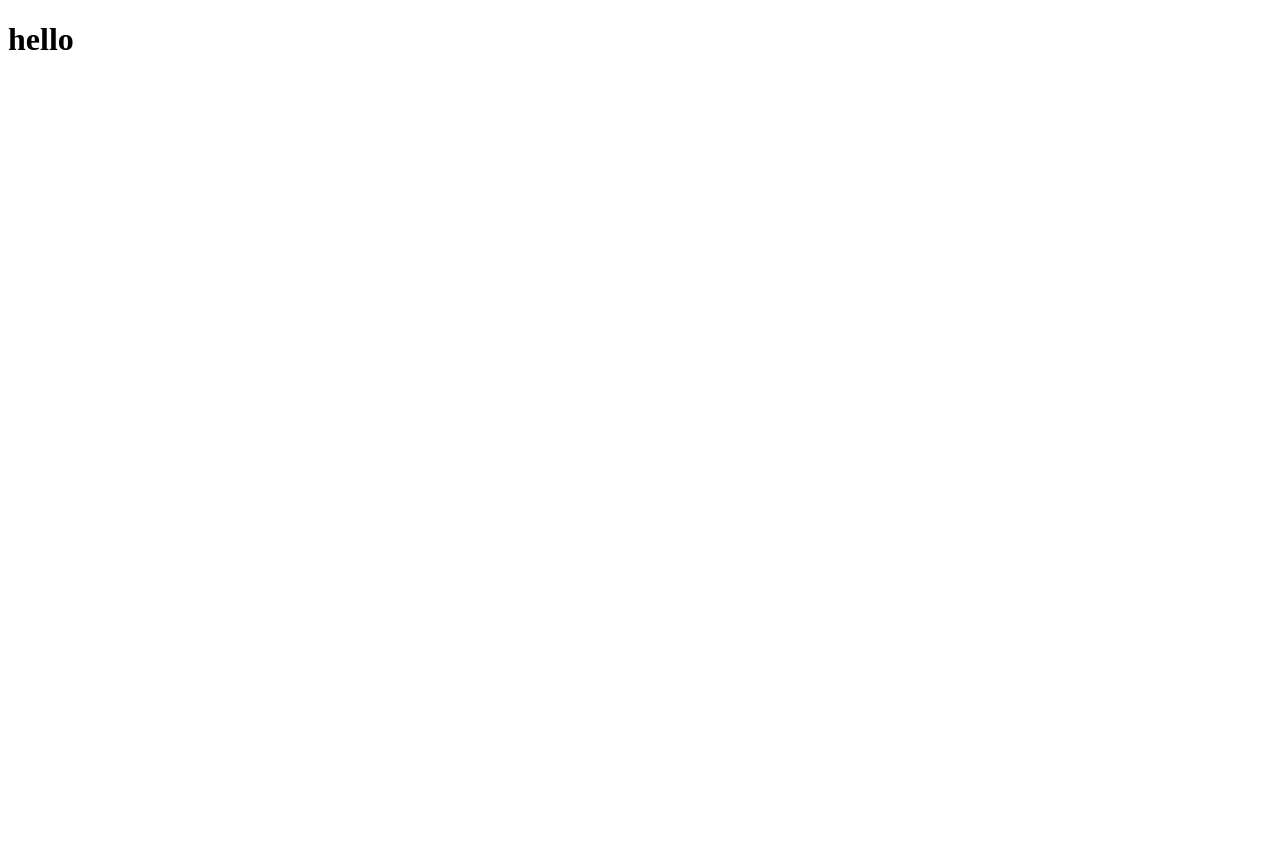
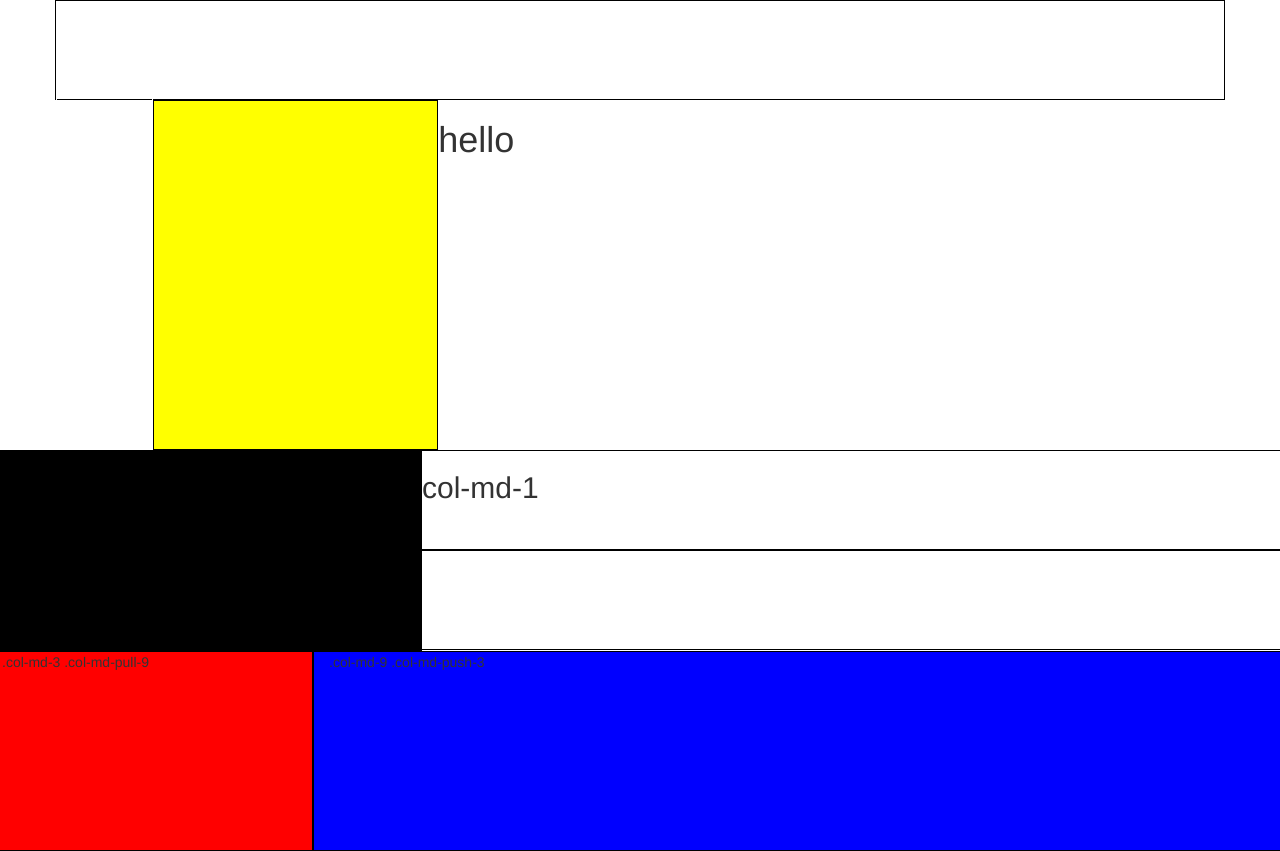
Before and after one commit to alexavanhooser/practice-day-1, a plain HTML site: page index.html in a window 1280 px wide. Before the commit the page ends 800 px from the top, so only its background shows below. Drawn offline with nearby package versions, Linux system fonts and the light colour scheme.

Commit message:
edited colors and sizes

```diff
--- a/css/style.css
+++ b/css/style.css
@@ -14,7 +14,17 @@
   height: 350px;
 }
 .col-md-1 {
+  background-color: black;
+  border: 1px solid black;
+  height: 200px;
+}
+.blue  {
   background-color: blue;
   border: 1px solid black;
   height: 200px;
 }
+.red {
+  background-color: red;
+  border: 1px solid black;
+  height: 200px;
+}
--- a/index.html
+++ b/index.html
@@ -5,6 +5,8 @@
   <meta name="viewport" content="width=device-width, initial-scale=1.0">
   <meta http-equiv="X-UA-Compatible" content="ie=edge">
   <title>DAY 2 HW</title>
+  <link rel = "stylesheet" href="css/style.css">
+  <link rel = "Stylesheet" href="https://maxcdn.bootstrapcdn.com/bootstrap/3.3.7/css/bootstrap.min.css"
 </head>
 <body>
   <div class="container">
@@ -16,7 +18,15 @@
   </div>
   <div class="row">
     <div class="col-md-1"></div>
+    <div class="col-md-1"></div>
+    <div class="col-md-1"></div>
+    <div class="col-md-1"></div>
+    <h2>col-md-1</h2>
   </div>
+  <div class="row">
+  <div class="col-md-9 col-md-push-3 blue">.col-md-9 .col-md-push-3</div>
+  <div class="col-md-3 col-md-pull-9 red">.col-md-3 .col-md-pull-9</div>
 </div>
+
 </body>
 </html>
```
